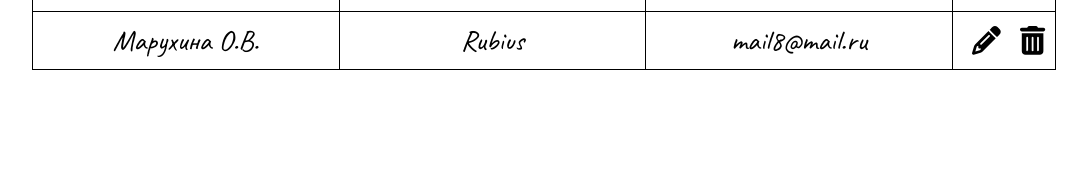
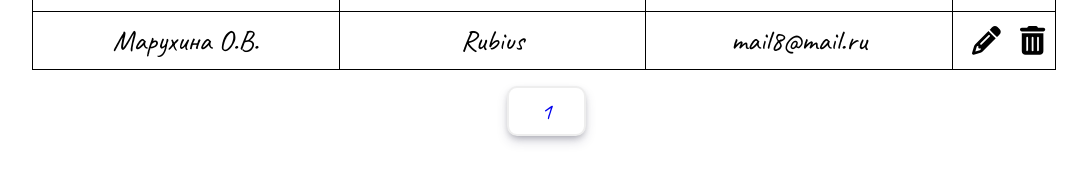
Before and after one commit to Lenarqa/react-table-app, a React (Create React App) app: page / in a window 1280 px wide. Shown: the part 546-728 px from the top of the page, without its empty margins (96-1183 px from the left). Built offline with nearby package versions, Linux system fonts and the light colour scheme.

Commit message:
add pagination

```diff
--- a/src/App.js
+++ b/src/App.js
@@ -6,6 +6,7 @@ import Table from "./components/Table/Table";
 import { UserContext } from "./store/userContext";
 import AddUserModal from "./components/Modal/AddUserModal";
 import LoadingIndicator from "./components/UI/LoadingIndicator";
+import Pagination from "./components/UI/Pagination";
 
 const StyledApp = styled.div`
   width: 80%;
@@ -17,6 +18,17 @@ const StyledApp = styled.div`
 function App() {
   const userCtx = useContext(UserContext);
   const [isAddUser, setIsAddUser] = useState(false);
+
+  const [curPage, setCurPage] = useState(1);
+  const [rowPerPage, setRowPerPage] = useState(10);
+
+  const indexLastRow = curPage * rowPerPage;
+  const indexFirstRow = indexLastRow - rowPerPage;
+  const curRows = userCtx.users.slice(indexFirstRow, indexLastRow);
+
+  const paginateHangler = (pageNum) => {
+    setCurPage(pageNum)
+  }
 
   const openAddUser = () => {
     setIsAddUser(true);
@@ -34,10 +46,12 @@ function App() {
           <ActionsSection>
             <Button onClick={openAddUser}>Добавить пользователя</Button>
           </ActionsSection>
-          <Table users={userCtx.users} />
+          <Table users={curRows} />
+          <Pagination totalRows={userCtx.users.length} rowPerPage={rowPerPage} paginate={paginateHangler} />
           {isAddUser && <AddUserModal onClose={closeAddUser} />}
         </>
       )}
+
     </StyledApp>
   );
 }
--- a/src/components/Modal/EditUserModal.js
+++ b/src/components/Modal/EditUserModal.js
@@ -2,6 +2,7 @@ import React, { useContext, useRef, useState } from "react";
 import styled from "styled-components";
 import { UserContext } from "../../store/userContext";
 import Button from "../UI/Button";
+import ErrorText from "../UI/ErrorText";
 
 const StyledEditUserModar = styled.form`
   width: 25rem;
@@ -76,6 +77,8 @@ const EditUserModal = (props) => {
   const [organisationId, setOrganisationId] = useState(
     props.user.organisationId
   );
+  const [isError, setIsError] = useState(false);
+  const [errorMsg, setErrorMsg] = useState("Что то пошло не так...");
   const [email, setEmail] = useState(props.user.email);
 
   const validationHandler = (e) => {
@@ -88,11 +91,15 @@ const EditUserModal = (props) => {
       organisationId === "" ||
       email.trim() === ""
     ) {
+      setErrorMsg("Не все поля заполнены!");
+      setIsError(true);
       return;
     }
 
     if (!email.includes("@")) {
-        console.log("Неправильный эмейл");
+      setErrorMsg("Поле E-mail обязательно должно содержать символ @");
+      setIsError(true);
+      return;
     }
     console.log(organisationId);
 
@@ -109,26 +116,31 @@ const EditUserModal = (props) => {
 
   const changeFirstNameHandler = (e) => {
     e.preventDefault();
+    setIsError(false);
     setFirstName(e.target.value);
   };
 
   const changeLastNameHandler = (e) => {
     e.preventDefault();
+    setIsError(false);
     setLastName(e.target.value);
   };
 
   const changeMiddleNameHandler = (e) => {
     e.preventDefault();
+    setIsError(false);
     setMiddleName(e.target.value);
   };
 
   const changeOrganisationIdHandler = (e) => {
     e.preventDefault();
+    setIsError(false);
     setOrganisationId(e.target.value);
   };
 
   const changeEmailHandler = (e) => {
     e.preventDefault();
+    setIsError(false);
     setEmail(e.target.value);
   };
 
@@ -189,6 +201,7 @@ const EditUserModal = (props) => {
           />
         </div>
       </DataInputs>
+      {isError && <ErrorText>{errorMsg}</ErrorText>}
       <Actions>
         <Button type="submit">Ок</Button>
         <Button onClick={props.onClose}>Отмена</Button>
--- a/src/components/Table/Table.js
+++ b/src/components/Table/Table.js
@@ -1,4 +1,4 @@
-import React, { useState, useContext } from "react";
+import React from "react";
 import styled from "styled-components";
 import Row from "./Row";
 import TableHeader from "./TableHeader";
@@ -14,6 +14,7 @@ const Table = (props) => {
   return (
     <StyledTable>
       <TableHeader />
+
       {props.users.map((user) => {
         const name = `${user.firstName} ${user.lastName
           .toString()
--- /dev/null
+++ b/src/components/UI/ErrorText.js
@@ -0,0 +1,14 @@
+import styled from 'styled-components';
+
+const ErrorText = styled.div`
+    width: 100%;
+    height: 1rem;
+    display: flex;
+    justify-content: center;
+    align-items: center;
+    font-size: 1.5rem;
+    color: red;
+    margin: 10px 0;
+`;
+
+export default ErrorText;
--- /dev/null
+++ b/src/components/UI/Pagination.js
@@ -0,0 +1,56 @@
+import React from "react";
+import styled from "styled-components";
+
+const PaginationList = styled.ul`
+  list-style: none;
+  width: 100%;
+  display: flex;
+  justify-content: center;
+  align-items: center;
+  margin-bottom: 1rem;
+  padding: 1rem;
+`;
+const PaginationItem = styled.li`
+  cursor: pointer;
+  text-align: center;
+  border: 2px solid #eee;
+  padding: 0.5rem 2rem;
+  border-radius: 10px;
+  margin-left: 5px;
+  background-color: #fff;
+  transition: all 1s ease-out;
+  box-shadow: rgba(50, 50, 93, 0.25) 0px 6px 12px -2px,
+    rgba(0, 0, 0, 0.3) 0px 3px 7px -3px;
+
+  &:hover {
+    background-color: #f6f2f2;
+  }
+
+  a {
+      text-decoration: none;
+      font-size: 1.5rem;
+  }
+`;
+
+const Pagination = (props) => {
+  const pageNumbers = [];
+  for (let i = 1; i <= Math.ceil(props.totalRows / props.rowPerPage); i++) {
+    pageNumbers.push(i);
+  }
+
+  return (
+    <PaginationList>
+      {pageNumbers.map((pageNum) => {
+        return (
+          <PaginationItem key={pageNum} onClick={props.paginate.bind(this, pageNum)}>
+            <a href="!#">
+              {pageNum}
+            </a>
+          </PaginationItem>
+        );
+      })}
+    </PaginationList>
+  );
+};
+
+export default Pagination;
--- a/src/store/userContext.js
+++ b/src/store/userContext.js
@@ -1,4 +1,4 @@
-import React, { useEffect, useState, useCallback } from "react";
+import React, { useEffect, useState } from "react";
 import usersJson from "../data/users.json";
 import organisationsJson from "../data/organisations.json";
 
```
